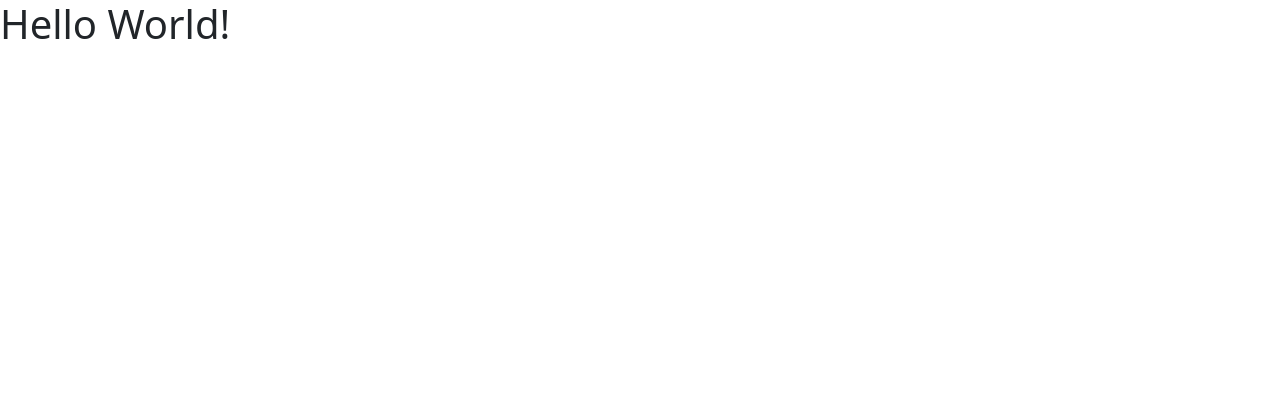
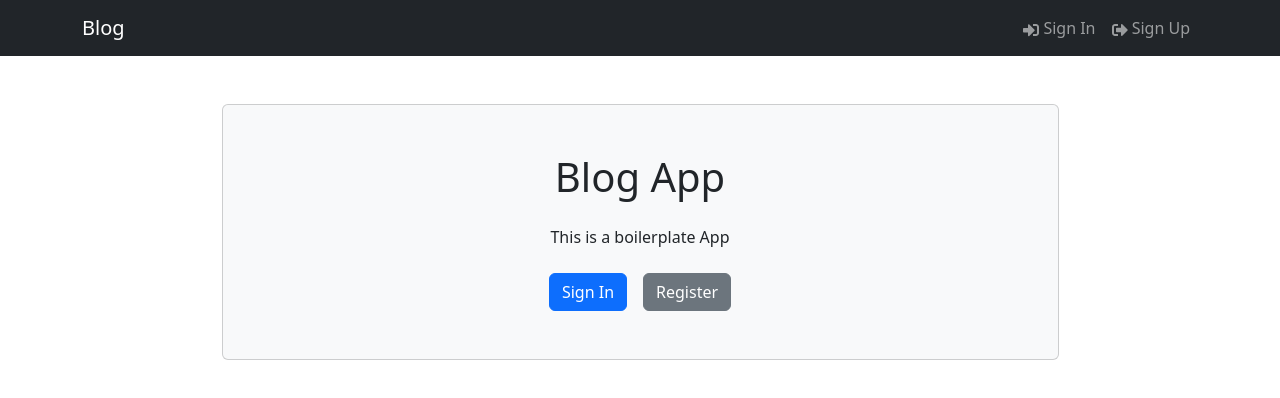
Before and after one commit to nahid111/blog-frontend, a React (Vite) app: page / in a window 1280 px wide. Shown: the top 398 px of the page. Built offline with nearby package versions, Linux system fonts and the light colour scheme.

Commit message:
Some Components

```diff
--- a/src/App.jsx
+++ b/src/App.jsx
@@ -1,9 +1,13 @@
+import Header from "./components/Header";
+import HomeScreen from "./screens/HomeScreen";
+
 const App = () => {
   return (
     <>
-      <h1>Hello World!</h1>
+      <Header />
+      <HomeScreen />
     </>
-  )
-}
+  );
+};
 
-export default App
+export default App;
--- /dev/null
+++ b/src/components/Header.jsx
@@ -0,0 +1,27 @@
+import { Navbar, Nav, Container } from "react-bootstrap";
+import { FaSignInAlt, FaSignOutAlt } from "react-icons/fa";
+
+const Header = () => {
+  return (
+    <header>
+      <Navbar bg="dark" variant="dark" expand="lg" collapseOnSelect>
+        <Container>
+          <Navbar.Brand href="/">Blog</Navbar.Brand>
+          <Navbar.Toggle aria-controls="basic-navbar-nav" />
+          <Navbar.Collapse id="basic-navbar-nav">
+            <Nav className="ms-auto">
+              <Nav.Link href="/login">
+                <FaSignInAlt /> Sign In
+              </Nav.Link>
+              <Nav.Link href="/login">
+                <FaSignOutAlt /> Sign Up
+              </Nav.Link>
+            </Nav>
+          </Navbar.Collapse>
+        </Container>
+      </Navbar>
+    </header>
+  );
+};
+
+export default Header;
--- /dev/null
+++ b/src/components/Hero.jsx
@@ -0,0 +1,24 @@
+import { Container, Card, Button } from "react-bootstrap";
+
+const Hero = () => {
+  return (
+    <div className=" py-5">
+      <Container className="d-flex justify-content-center">
+        <Card className="p-5 d-flex flex-column align-items-center hero-card bg-light w-75">
+          <h1 className="text-center mb-4">Blog App</h1>
+          <p className="text-center mb-4">This is a boilerplate App</p>
+          <div className="d-flex">
+            <Button variant="primary" href="/login" className="me-3">
+              Sign In
+            </Button>
+            <Button variant="secondary" href="/register">
+              Register
+            </Button>
+          </div>
+        </Card>
+      </Container>
+    </div>
+  );
+};
+
+export default Hero;
--- /dev/null
+++ b/src/screens/HomeScreen.jsx
@@ -0,0 +1,11 @@
+import Hero from "../components/Hero";
+
+const HomeScreen = () => {
+  return (
+    <>
+      <Hero />
+    </>
+  );
+};
+
+export default HomeScreen;
```
